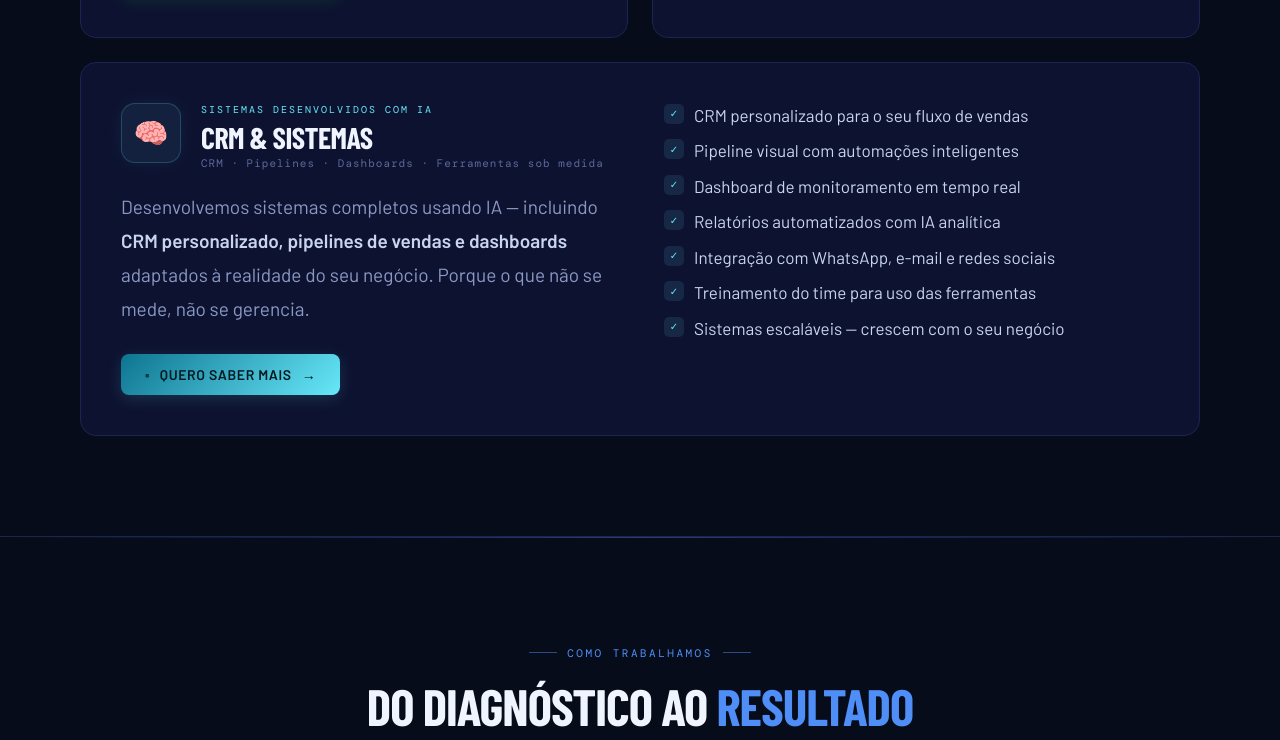
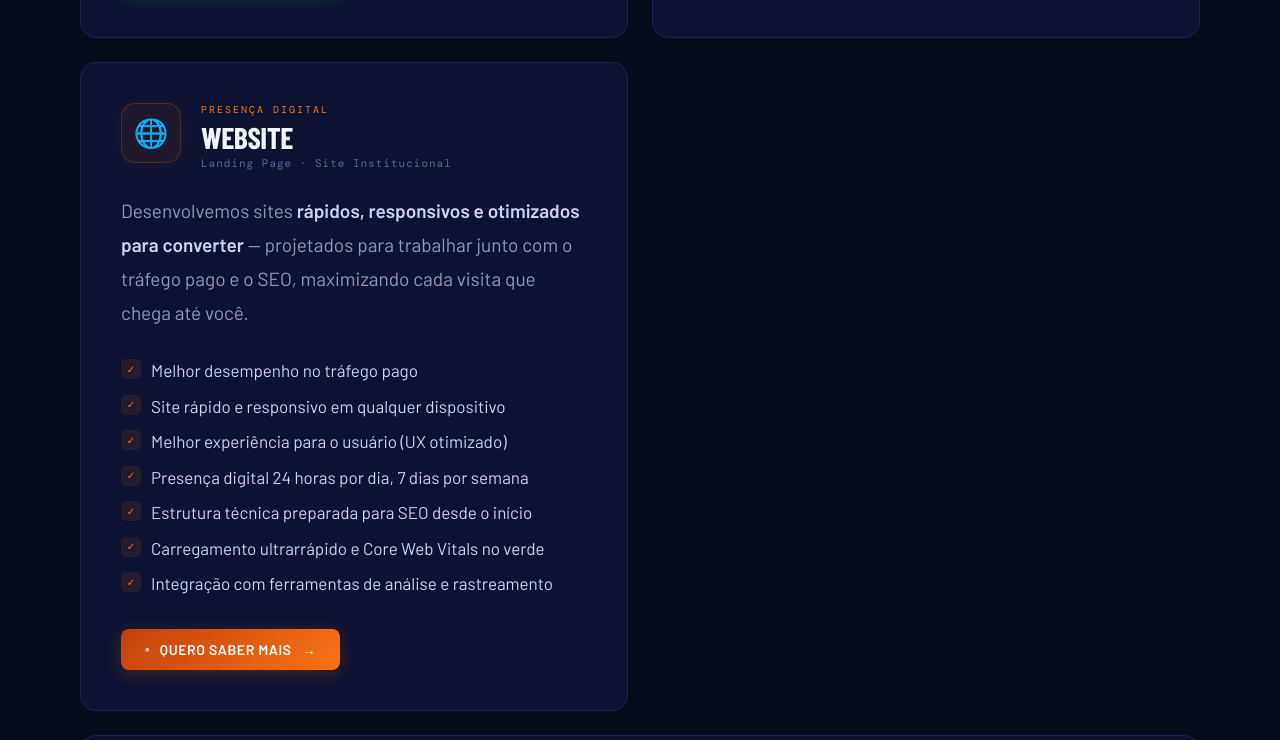
Before and after one commit to fazao/Rom55, a plain HTML site: page servicos.html in a window 1280 px wide. Shown: the part 1663-2403 px from the top of the page. Drawn offline with nearby package versions, Linux system fonts and the light colour scheme; a script that the page names is missing; a web font is replaced by a local one.

Commit message:
Add files via upload

```diff
--- a/servicos.html
+++ b/servicos.html
@@ -256,6 +256,9 @@
     .srv-card--crm::before      { background: linear-gradient(90deg, #67E8F9, #A5F3FC); }
     .srv-card--crm:hover        { border-color: rgba(103,232,249,.3); box-shadow: 0 16px 48px rgba(103,232,249,.08); }
 
+    .srv-card--website::before  { background: linear-gradient(90deg, #F97316, #FDBA74); }
+    .srv-card--website:hover    { border-color: rgba(249,115,22,.3); box-shadow: 0 16px 48px rgba(249,115,22,.08); }
+
     /* Shine no hover */
     .srv-card .srv-shine {
       position: absolute; inset: 0; border-radius: 16px;
@@ -267,6 +270,7 @@
     .srv-card--ia      .srv-shine { background: linear-gradient(90deg, transparent, rgba(167,139,250,.08), transparent); }
     .srv-card--suporte .srv-shine { background: linear-gradient(90deg, transparent, rgba(252,211,77,.06), transparent); }
     .srv-card--crm     .srv-shine { background: linear-gradient(90deg, transparent, rgba(103,232,249,.07), transparent); }
+    .srv-card--website .srv-shine { background: linear-gradient(90deg, transparent, rgba(249,115,22,.07), transparent); }
     .srv-card:hover .srv-shine { transform: translateX(120%) skewX(-15deg); }
 
     /* Conteúdo do card */
@@ -285,6 +289,7 @@
     .srv-card--ia       .srv-card__icon-wrap { background: rgba(167,139,250,.08);border: 1px solid rgba(167,139,250,.2); box-shadow: 0 0 20px rgba(167,139,250,.08); }
     .srv-card--suporte  .srv-card__icon-wrap { background: rgba(252,211,77,.08); border: 1px solid rgba(252,211,77,.2);  box-shadow: 0 0 20px rgba(252,211,77,.07); }
     .srv-card--crm      .srv-card__icon-wrap { background: rgba(103,232,249,.07);border: 1px solid rgba(103,232,249,.2); box-shadow: 0 0 20px rgba(103,232,249,.07); }
+    .srv-card--website  .srv-card__icon-wrap { background: rgba(249,115,22,.08); border: 1px solid rgba(249,115,22,.2);  box-shadow: 0 0 20px rgba(249,115,22,.07); }
     .srv-card:hover .srv-card--trafego  .srv-card__icon-wrap { box-shadow: 0 0 32px rgba(79,142,247,.25); }
 
     .srv-card__meta { flex: 1; }
@@ -297,6 +302,7 @@
     .srv-card--ia      .srv-card__tag  { color: #A78BFA; }
     .srv-card--suporte .srv-card__tag  { color: #FCD34D; }
     .srv-card--crm     .srv-card__tag  { color: #67E8F9; }
+    .srv-card--website .srv-card__tag  { color: #F97316; }
 
     .srv-card__title {
       font-family: var(--font-display); font-size: clamp(22px,2.5vw,30px);
@@ -334,6 +340,7 @@
     .srv-card--ia      .srv-feat-icon  { background: rgba(167,139,250,.10);color: #A78BFA; }
     .srv-card--suporte .srv-feat-icon  { background: rgba(252,211,77,.10); color: #FCD34D; }
     .srv-card--crm     .srv-feat-icon  { background: rgba(103,232,249,.10);color: #67E8F9; }
+    .srv-card--website .srv-feat-icon  { background: rgba(249,115,22,.10); color: #F97316; }
 
     /* CTA dentro do card */
     .srv-card__cta {
@@ -362,6 +369,9 @@
     .srv-card--ia      .srv-card__cta { background: linear-gradient(135deg, #6D28D9, #A78BFA); box-shadow: 0 4px 16px rgba(167,139,250,.2); animation: glow-purple 3s ease-in-out infinite; }
     .srv-card--suporte .srv-card__cta { background: linear-gradient(135deg, #B45309, #FCD34D); color: #1a1200; box-shadow: 0 4px 16px rgba(252,211,77,.15); }
     .srv-card--crm     .srv-card__cta { background: linear-gradient(135deg, #0E7490, #67E8F9); color: #001a1f; box-shadow: 0 4px 16px rgba(103,232,249,.15); }
+    .srv-card--website .srv-card__cta { background: linear-gradient(135deg, #C2410C, #F97316); box-shadow: 0 4px 16px rgba(249,115,22,.2); animation: glow-orange 3s ease-in-out infinite; }
+
+    @keyframes glow-orange { 0%,100%{box-shadow:0 4px 16px rgba(249,115,22,.2)} 50%{box-shadow:0 4px 24px rgba(249,115,22,.45)} }
 
     @keyframes glow-blue   { 0%,100%{box-shadow:0 4px 16px rgba(79,142,247,.2)} 50%{box-shadow:0 4px 24px rgba(79,142,247,.45)} }
     @keyframes glow-purple { 0%,100%{box-shadow:0 4px 16px rgba(167,139,250,.2)} 50%{box-shadow:0 4px 24px rgba(167,139,250,.45)} }
@@ -647,6 +657,7 @@
         <span class="srv-pill srv-pill--green"><span class="srv-pill__dot"></span>SEO</span>
         <span class="srv-pill srv-pill--purple"><span class="srv-pill__dot"></span>Agentes de IA</span>
         <span class="srv-pill srv-pill--cyan"><span class="srv-pill__dot"></span>Sistemas com IA</span>
+        <span class="srv-pill srv-pill--amber"><span class="srv-pill__dot"></span>Website</span>
       </div>
     </section>
 
@@ -747,6 +758,36 @@
         </div>
 
 
+
+        <!-- 4. Website -->
+        <div class="srv-card srv-card--website">
+          <div class="srv-shine"></div>
+          <div class="srv-card__header">
+            <div class="srv-card__icon-wrap">🌐</div>
+            <div class="srv-card__meta">
+              <span class="srv-card__tag">Presença Digital</span>
+              <div class="srv-card__title">Website</div>
+              <div class="srv-card__sub">Landing Page · Site Institucional</div>
+            </div>
+          </div>
+          <p class="srv-card__desc">
+            Desenvolvemos sites <strong>rápidos, responsivos e otimizados para converter</strong> — projetados para trabalhar junto com o tráfego pago e o SEO, maximizando cada visita que chega até você.
+          </p>
+          <ul class="srv-card__features">
+            <li><span class="srv-feat-icon">✓</span>Melhor desempenho no tráfego pago</li>
+            <li><span class="srv-feat-icon">✓</span>Site rápido e responsivo em qualquer dispositivo</li>
+            <li><span class="srv-feat-icon">✓</span>Melhor experiência para o usuário (UX otimizado)</li>
+            <li><span class="srv-feat-icon">✓</span>Presença digital 24 horas por dia, 7 dias por semana</li>
+            <li><span class="srv-feat-icon">✓</span>Estrutura técnica preparada para SEO desde o início</li>
+            <li><span class="srv-feat-icon">✓</span>Carregamento ultrarrápido e Core Web Vitals no verde</li>
+            <li><span class="srv-feat-icon">✓</span>Integração com ferramentas de análise e rastreamento</li>
+          </ul>
+          <a href="https://wa.me/5511976028767?text=Ol%C3%A1%2C%20tenho%20interesse%20no%20desenvolvimento%20de%20website%20da%20Rom55"
+             target="_blank" class="srv-card__cta">
+            <span>Quero saber mais</span>
+            <span class="arr">→</span>
+          </a>
+        </div>
 
         <!-- 5. Sistemas com IA / CRM (card largo) -->
         <div class="srv-card srv-card--crm srv-card--wide">
```
